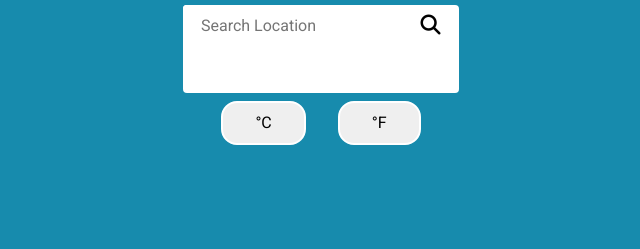
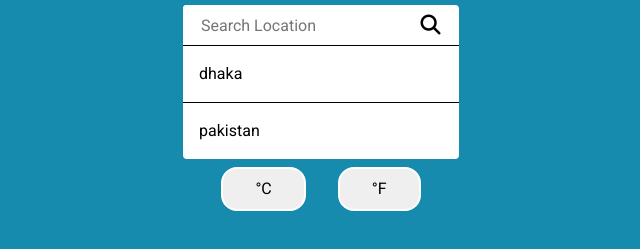
Before and after one commit to ZTanvir/weather-app, a plain HTML site: page index.html in a window 1280 px wide. Shown: the part 83-332 px from the top of the page, without its empty margins (319-959 px from the left). Drawn offline with Linux system fonts and the light colour scheme.

Commit message:
Style ul and li in the suggestionBox

```diff
--- a/style/style.css
+++ b/style/style.css
@@ -115,9 +115,6 @@ nav {
 
 .submit-btn {
   border: none;
-  /* background: none;
-  position: absolute;
-  right: 8px; */
   cursor: pointer;
   background: transparent;
   font-size: 1.25rem;
@@ -132,6 +129,23 @@ nav {
   align-items: center;
 }
 
+.result-box>ul {
+  margin: 0;
+  padding: 0;
+}
+
+.result-box>ul>li {
+  border-top: 1px solid black;
+  cursor: pointer;
+  padding: 1rem;
+  list-style: none;
+  color: black;
+}
+
+.result-box>ul>li:hover {
+  background-color: lightblue;
+  color: white;
+}
 
 .location-message-style {
   border: 1px solid white;
```
